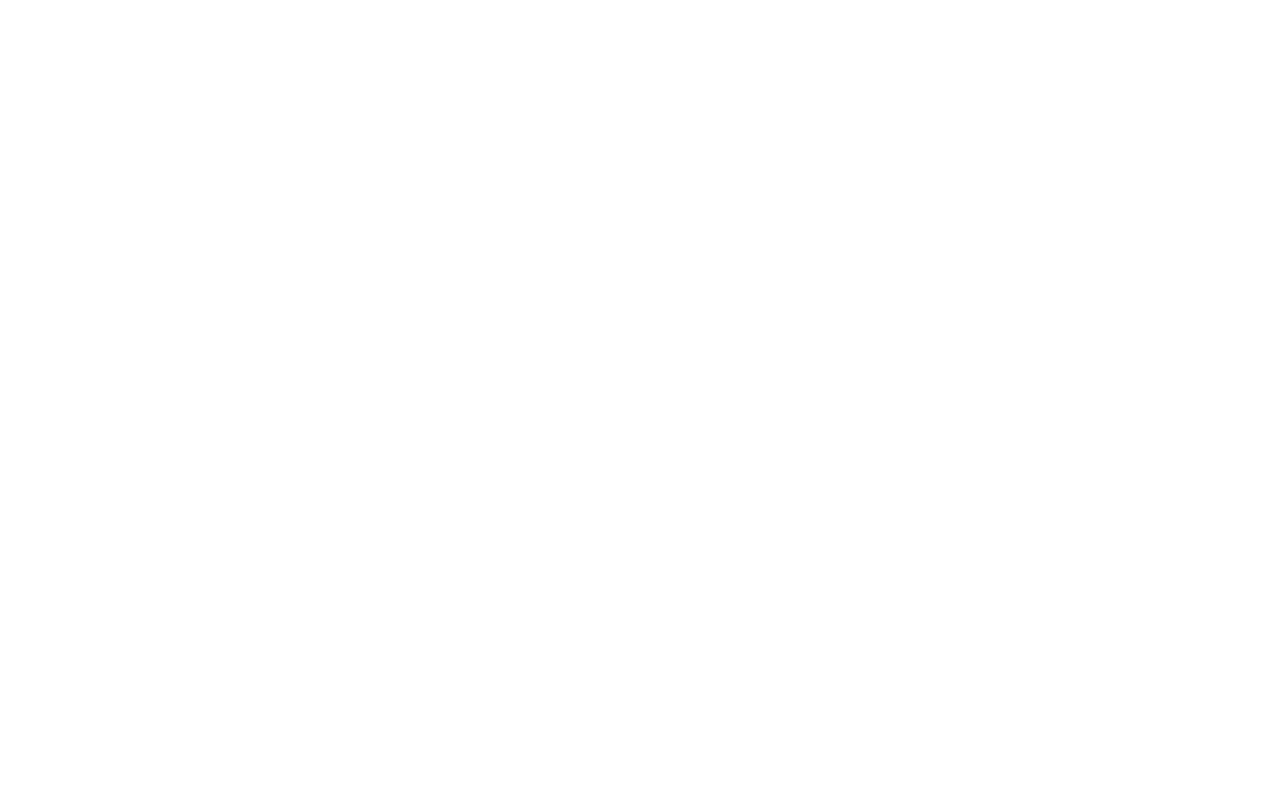
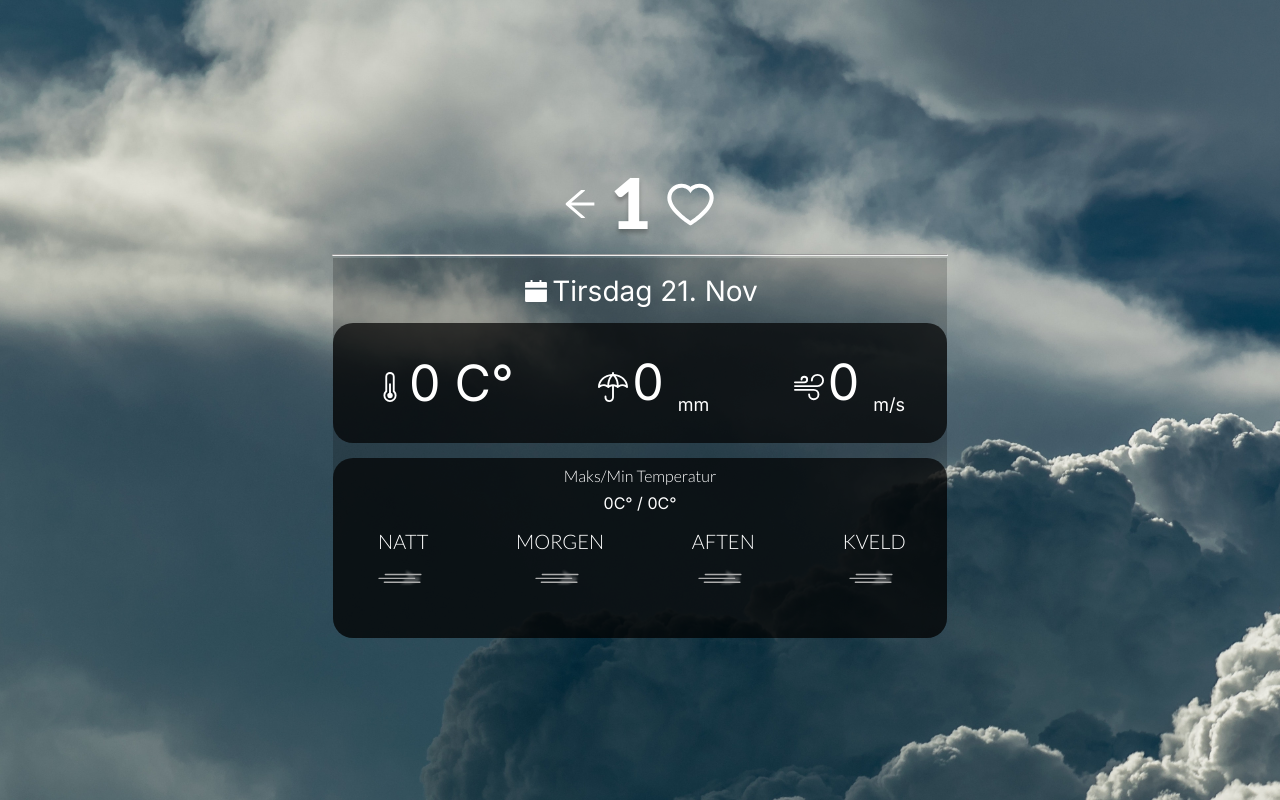
Before and after one commit to sandviklee/Weather-App, a React (Vite) app: page /project1/1/1/1 in a window 1280 px wide. Before the commit this address had no page. Built offline with nearby package versions, Linux system fonts and the light colour scheme; no server answers.

Commit message:
#7 Update urls

```diff
--- a/src/Router.tsx
+++ b/src/Router.tsx
@@ -7,10 +7,7 @@
         <BrowserRouter basename="/project1">
             <Routes>
                 <Route index element={<HomePage />} />
-                <Route
-                    path="/Weather/:id"
-                    element={<WeatherPage lat="63.43048" lon="10.39506" />}
-                />
+                <Route path="/:title/:lat/:lon" element={<WeatherPage />} />
             </Routes>
         </BrowserRouter>
     );
--- a/src/components/WeatherPage/WeatherDayCourse.tsx
+++ b/src/components/WeatherPage/WeatherDayCourse.tsx
@@ -26,7 +26,7 @@
                         <p>NATT</p>
                         <img
                             className={style.weatherImage}
-                            src={`../../src/assets/images/svg/${props.weatherCourse[0]}.svg`}
+                            src={`../../../src/assets/images/svg/${props.weatherCourse[0]}.svg`}
                             alt="Morning Weather"
                         />
                     </div>
@@ -36,7 +36,7 @@
                         <p>MORGEN</p>
                         <img
                             className={style.weatherImage}
-                            src={`../../src/assets/images/svg/${props.weatherCourse[1]}.svg`}
+                            src={`../../../src/assets/images/svg/${props.weatherCourse[1]}.svg`}
                             alt="Noon Weather"
                         />
                     </div>
@@ -46,7 +46,7 @@
                         <p>AFTEN</p>
                         <img
                             className={style.weatherImage}
-                            src={`../../src/assets/images/svg/${props.weatherCourse[2]}.svg`}
+                            src={`../../../src/assets/images/svg/${props.weatherCourse[2]}.svg`}
                             alt="Afternoon Weather"
                         />
                     </div>
@@ -56,7 +56,7 @@
                         <p>KVELD</p>
                         <img
                             className={style.weatherImage}
-                            src={`../../src/assets/images/svg/${props.weatherCourse[3]}.svg`}
+                            src={`../../../src/assets/images/svg/${props.weatherCourse[3]}.svg`}
                             alt="Night Weather"
                         />
                     </div>
--- a/src/pages/HomePage.tsx
+++ b/src/pages/HomePage.tsx
@@ -26,7 +26,10 @@
         minute: "2-digit",
         hour12: false, // 24-hour clock
     };
-  const formattedTime = currentDate.toLocaleTimeString(undefined, timeOptions);
+    const formattedTime = currentDate.toLocaleTimeString(
+        undefined,
+        timeOptions
+    );
 
     const dagNavn = [
         "Søndag",
@@ -53,7 +56,10 @@
     return (
         <>
             {fieldValue.length > 0 && (
-        <div className={styles.search} onClick={() => setFieldValue("")}>
+                <div
+                    className={styles.search}
+                    onClick={() => setFieldValue("")}
+                >
                     <div className={styles.search_box}></div>
                 </div>
             )}
@@ -68,7 +74,11 @@
             <main className={styles.main}>
                 <div className={styles.sidebar}>
                     <div className={styles.current_weather}>
-            <WeatherIcon dayOrNight="day" status="sunny" size={120} />
+                        <WeatherIcon
+                            dayOrNight="day"
+                            status="sunny"
+                            size={120}
+                        />
                     </div>
                     <h3 className={styles.temperature}>15°C</h3>
                     <h3 className={styles.location}>{currentLocation}</h3>
@@ -77,16 +87,30 @@
                         <span className={styles.time}>{formattedTime}</span>
                     </h3>
                     <div className={styles.extra_info}>
-            <WeatherIcon dayOrNight="day" status="sunny" size={40} />
+                        <WeatherIcon
+                            dayOrNight="day"
+                            status="sunny"
+                            size={40}
+                        />
                         <h4>Sol</h4>
                     </div>
                     <div className={styles.extra_info}>
-            <WeatherIcon dayOrNight="neutral" status="rain" size={40} />
+                        <WeatherIcon
+                            dayOrNight="neutral"
+                            status="rain"
+                            size={40}
+                        />
                         <h4>Nedbør - 10mm</h4>
                     </div>
                     <div className={styles.link_container}>
-            <Link to="/Weather/Trondheim" className={styles.link}>
-              <p>Trykk her for å se mer info for {currentLocation}</p>
+                        <Link
+                            to="/Trondheim/63.43048/10.39506"
+                            className={styles.link}
+                        >
+                            <p>
+                                Trykk her for å se mer info for{" "}
+                                {currentLocation}
+                            </p>
                             <Icon icon="arrow-right" size={25} />
                         </Link>
                     </div>
@@ -97,6 +121,7 @@
                     <div className={styles.card_container}>
                         {favorites.map((location: string, index: number) => (
                             <button
+                                key={location}
                                 onClick={() => setCurrentLocation(location)}
                                 className={styles.button}
                             >
@@ -117,7 +142,10 @@
                                 {currentLocation}
                             </span>
                         </h3>
-            <Link to="/Weather/Trondheim" className={styles.link2}>
+                        <Link
+                            to="/Trondheim/63.43048/10.39506"
+                            className={styles.link2}
+                        >
                             <div className={styles.link2}>
                                 <p>Se mer info</p>
                                 <Icon icon="arrow-right" size={25} />
--- a/src/pages/WeatherPage.tsx
+++ b/src/pages/WeatherPage.tsx
@@ -12,18 +12,14 @@
     AiOutlineArrowLeft,
 } from "react-icons/ai";
 
-interface WeatherProps {
-    lat: string;
-    lon: string;
-}
 /**
  * This is the Weather page component which is depends on longitude and latitude.
  * @summary Will render a page that shows weather information from todays date.
  * @param props (latitude and longitude)
  * @returns Weather Page JSX Element
  */
-const WeatherPage = (props: WeatherProps): JSX.Element => {
-    const { id } = useParams();
+const WeatherPage = (): JSX.Element => {
+    const { title, lat, lon } = useParams();
     const [weather, setWeather] = useState(null);
     const [temperature, setTemperature] = useState("0");
     const [precipitation, setPrecipitation] = useState("0");
@@ -33,7 +29,7 @@
         Array("no_weather", "no_weather", "no_weather", "no_weather")
     );
 
-    const endpoint: string = `https://api.met.no/weatherapi/locationforecast/2.0/complete?lat=${props.lat}&lon=${props.lon}`;
+    const endpoint: string = `https://api.met.no/weatherapi/locationforecast/2.0/complete?lat=${lat}&lon=${lon}`;
     const time: string = new Date().toJSON().split("T")[1];
 
     const { data } = useQuery({
@@ -180,7 +176,7 @@
                         <Link to="/">
                             <AiOutlineArrowLeft className={style.arrow} />
                         </Link>
-                        <p className={style.title}>{id?.toUpperCase()}</p>
+                        <p className={style.title}>{title?.toUpperCase()}</p>
                         <button className={style.heartButton}>
                             <AiOutlineHeart className={style.heart} />
                         </button>
```
Lines whose indentation alone changed are shown as unchanged.
